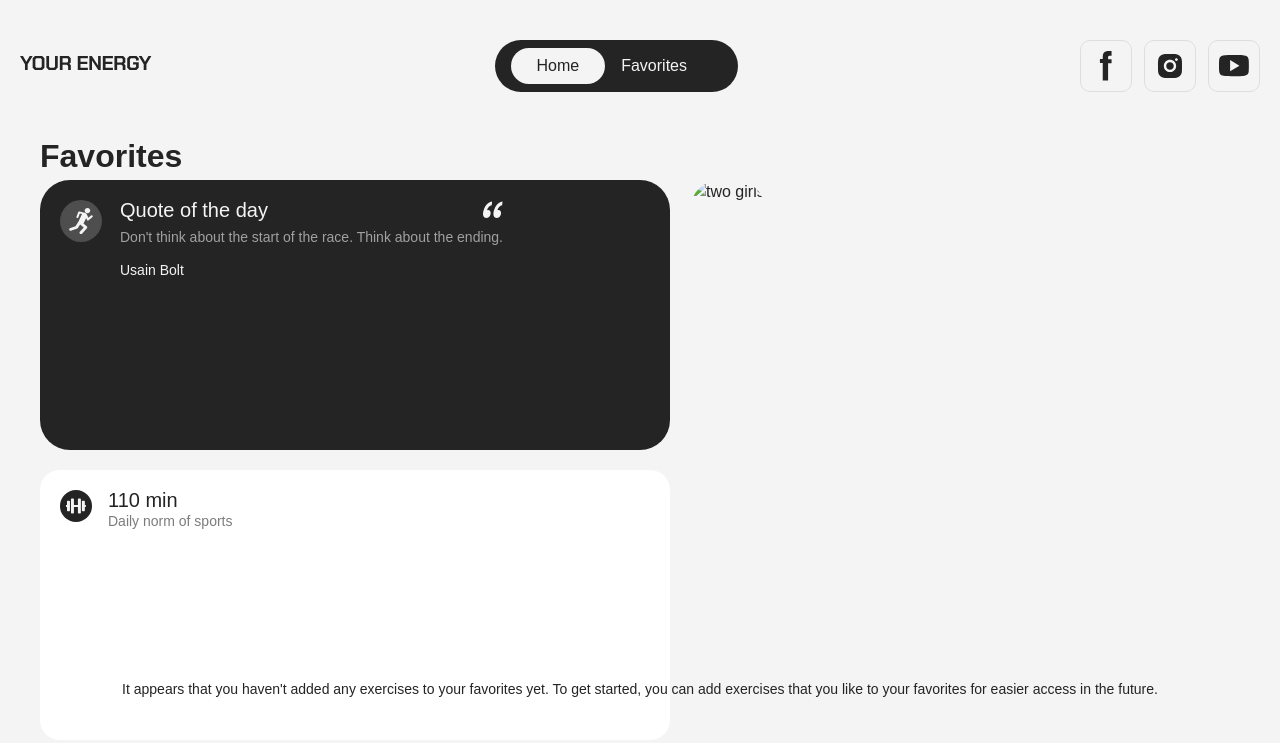
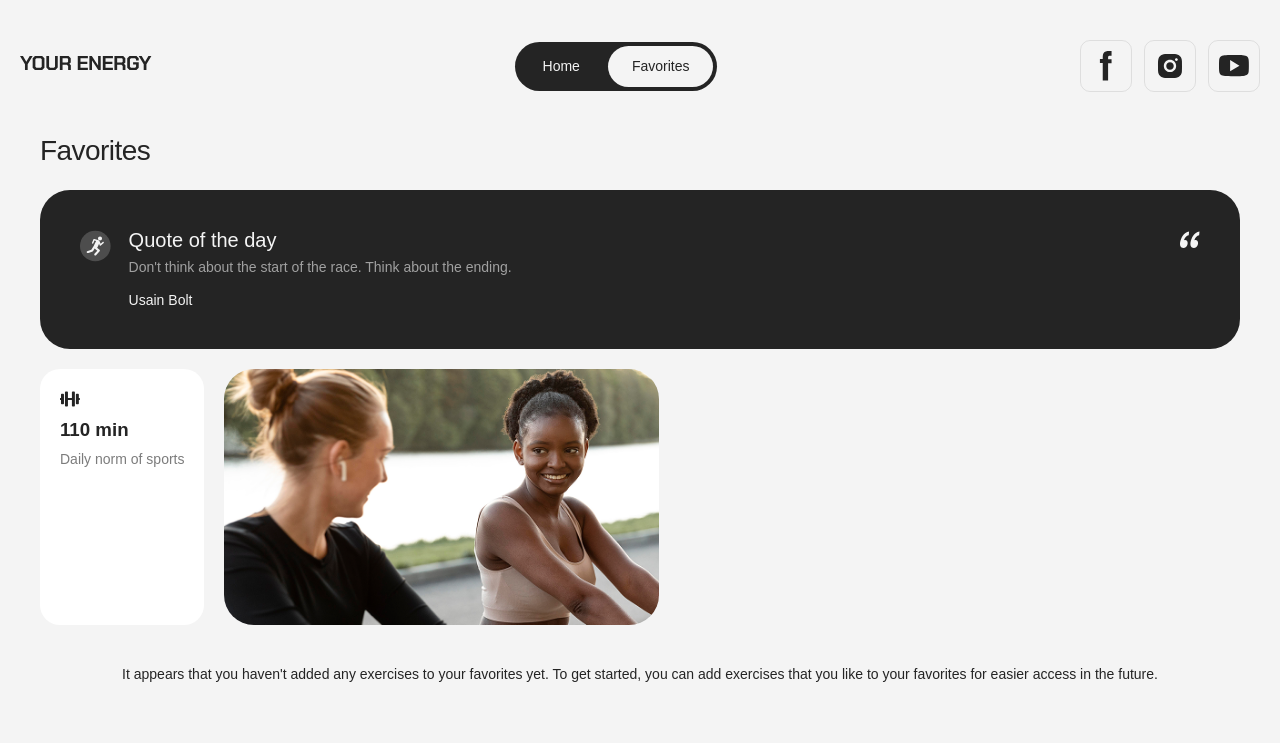
Before and after one commit to miyu-di/Your-Energy, a website built with Vite: page src/favorites.html in a window 1280 px wide. Built offline with nearby package versions, Linux system fonts and the light colour scheme; no server answers.

Commit message:
upd favorite

```diff
--- a/src/css/favorites.css
+++ b/src/css/favorites.css
@@ -1,3 +1,32 @@
+.main-title {
+  font-weight: 400;
+  font-size: 28px;
+
+  line-height: 38px;
+  letter-spacing: -0.02em;
+  margin-bottom: 20px;
+}
+
+.fav-quote-container {
+  display: flex;
+  flex-direction: column;
+  gap: 20px;
+  margin-bottom: 20px;
+}
+
+.fav-quote-box {
+  display: flex;
+  border-radius: 30px;
+  background-color: #242424;
+  padding: 20px;
+  gap: 18px;
+}
+
+
+.fav-min-icon {
+  fill: #242424;
+}
+
 .fav-text {
   font-weight: 400;
   font-size: 14px;
@@ -7,12 +36,27 @@
 }
 
 .favorites-empty-message {
-    padding: 20px;
+  padding: 20px;
 }
 
+.fav-min-box {
+  border-radius: 20px;
+  background-color: #ffffff;
+  padding: 20px;
+}
+
+.daily-container {
+  display: flex;
+  flex-direction: column;
+  gap: 20px;
+}
+
+.fav-min-header {
+  margin-bottom: 6px;
+}
 
 .fav-card {
-  background-color: #FFFFFF;
+  background-color: #ffffff;
   padding: 16px;
   border-radius: 15px;
   width: 335px;
@@ -24,7 +68,7 @@
 }
 
 .fav-badge {
-    border: 1px solid #242424;
+  border: 1px solid #242424;
   border-radius: 15px;
   padding: 5px 8px;
   font-weight: 500;
@@ -38,9 +82,9 @@
   fill: none;
 }
 
-
-.fav-trash-btn, .fav-start-btn {
-    border: none;
+.fav-trash-btn,
+.fav-start-btn {
+  border: none;
   background: transparent;
   display: flex;
   align-items: center;
@@ -54,7 +98,7 @@
 }
 
 .fav-info {
-    display: flex;
+  display: flex;
   gap: 10px;
 
   list-style: none;
@@ -63,3 +107,28 @@
   width: 100%;
   overflow: hidden;
 }
+
+@media screen and (min-width: 768px) {
+  .daily-container {
+    display: flex;
+    flex-direction: row;
+  }
+
+  .fav-quote-box {
+    padding: 40px;
+  }
+
+  .fav-quote-content {
+    width: 100%;
+  }
+
+  .fav-min-line {
+    width: 100%;
+  }
+}
+
+@media screen and (min-width: 1440px) {
+  .fav-container {
+    display: flex;
+  }
+}
--- a/src/css/header.css
+++ b/src/css/header.css
@@ -44,22 +44,26 @@
   .header-nav-list {
     display: flex;
     align-items: center;
-    gap: 16px;
-    padding: 8px 16px;
-    width: 211px;
+    gap: 4px;
+    padding: 4px;
+    width: auto;
     border-radius: 60px;
     background: #242424;
   }
 
   .header-nav-link {
-    color: #F4F4F4;
-  }
-  .header-nav-link-active {
     display: flex;
-    padding: 6px 26px;
+    padding: 10px 24px;
     justify-content: center;
     align-items: center;
     border-radius: 30px;
+    color: #F4F4F4;
+    font-size: 14px;
+    transition: all 0.3s ease;
+    text-decoration: none;
+  }
+
+  .header-nav-link-active {
     background-color: #F4F4F4;
     color: #242424;
   }
--- a/src/css/mobile-menu.css
+++ b/src/css/mobile-menu.css
@@ -10,19 +10,16 @@
   padding: 20px;
   background-color: #242424;
   color: #f4f4f4;
-
-  @media screen and (min-width: 768px) {
-    display: none;
-  }
 }
 
 .mobile-menu-wrapper {
-  width: 100%;
-  height: 100%;
+  /* width: 100%;
+  height: 100%; */
   padding-top: 20px;
   padding-left: 20px;
   padding-right: 20px;
   padding-bottom: 48px;
+
 
   display: flex;
   flex-direction: column;
@@ -58,3 +55,7 @@
   align-items: center;
   row-gap: 22px;
 }
+
+@media screen and (min-width: 768px) {
+    display: none;
+  }
--- a/src/css/quote.css
+++ b/src/css/quote.css
@@ -12,11 +12,15 @@
 
 .quote-box {
   display: flex;
-  width: 100%;
+  /* width: 100%; */
   border-radius: 30px;
   background-color: #242424;
   padding: 20px;
   gap: 18px;
+}
+
+.quote-content {
+  width: 243px;
 }
 
 .quote-header {
--- a/src/favorites.html
+++ b/src/favorites.html
@@ -3,6 +3,7 @@
   <head>
     <meta charset="UTF-8" />
     <meta http-equiv="X-UA-Compatible" content="IE=edge" />
+    <link rel="icon" type="image/svg+xml" href="./public/favicon.svg" />
     <meta name="viewport" content="width=device-width, initial-scale=1.0" />
     <title>Your-Energy</title>
     <link rel="stylesheet" href="./css/styles.css" />
@@ -15,11 +16,12 @@
       <div class="container">
         <h1 class="main-title">Favorites</h1>
 
-        <div class="quote-of-the-container">
-          <div class="quote-box">
+        <div class="fav-container">
+        <div class="fav-quote-container">
+          <div class="fav-quote-box">
             <svg
-              width="42"
-              height="42"
+              width="32"
+              height="32"
               viewBox="0 0 32 32"
               fill="none"
               xmlns="http://www.w3.org/2000/svg"
@@ -41,7 +43,7 @@
               />
             </svg>
 
-            <div>
+            <div class="fav-quote-content">
               <div class="quote-header">
                 <h3 class="quote-title">Quote of the day</h3>
                 <svg class="quote-inverted-commas-svg" width="20" height="20">
@@ -57,41 +59,47 @@
             </div>
           </div>
 
-          <div>
-            <img
-              class="quote-img"
-              srcset="
-                ./images/favorite/women-working-out-mobile-1x.png   335w,
-                ./images/favorite/women-working-out-mobile-2x.png   670w,
-                ./images/favorite/women-working-out-tablet1x.png    704w,
-                ./images/favorite/women-working-out-tablet-2x.png  1472w,
-                ./images/favorite/women-working-out-desktop-1x.png  736w,
-                ./images/favorite/women-working-out-desktop-2x.png 1408w
-              "
-              src="../src/images/favorite/women-working-out-desktop1x.png"
-              alt="two girls"
-            />
-          </div>
+          <div class="daily-container">
 
-          <div class="min-box">
-            <div class="min-line">
-              <div class="min-icon-wrap">
-                <svg class="min-icon" width="20" height="20">
+          <div class="fav-min-box">
+            <div class="fav-min-line">
+                <svg class="fav-min-icon" width="20" height="20">
                   <use
                     class="dumbbell-icon"
                     href="../images/icons.svg#dumbbell"
                   ></use>
                 </svg>
-              </div>
-              <div class="min-info">
-                <h3 class="min-header">110 min</h3>
+              <div class="fav-min-info">
+                <h3 class="fav-min-header">110 min</h3>
                 <p class="min-title">Daily norm of sports</p>
               </div>
             </div>
           </div>
+
+              <div>
+                <img
+                  class="quote-img"
+                  srcset="
+                    ./images/favorite/women-working-out-mobile1x.png   335w,
+                    ./images/favorite/women-working-out-mobile2x.png   670w,
+                    ./images/favorite/women-working-out-tablet1x.png    704w,
+                    ./images/favorite/women-working-out-tablet2x.png  1472w,
+                    ./images/favorite/women-working-out-desktop1x.png  736w,
+                    ./images/favorite/women-working-out-desktop2x.png 1408w
+                  "
+                  src="./images/favorite/women-working-out-desktop1x.png"
+                  alt="a"
+                />
+              </div>
+          </div>
+
         </div>
 
-        <load src="./partials/fav-list.html" />
+        <div>
+          <load src="./partials/fav-list.html" />
+        </div>
+        </div>
+
       </div>
     </main>
     <div class="modal-backdrop is-hidden" id="exercise-modal"></div>
--- /dev/null
+++ b/src/js/page-switch.js
@@ -0,0 +1,16 @@
+const currentPath = window.location.pathname;
+const homePage = document.querySelector('#Home');
+const favoritesPage = document.querySelector('#Favorites');
+
+document.addEventListener('DOMContentLoaded', pageSwitch());
+
+function pageSwitch() {
+  homePage.classList.remove('header-nav-link-active');
+  favoritesPage.classList.remove('header-nav-link-active');
+
+  if (!currentPath.includes('favorites.html')) {
+    homePage.classList.add('header-nav-link-active');
+  } else {
+    favoritesPage.classList.add('header-nav-link-active');
+  }
+}
--- a/src/main.js
+++ b/src/main.js
@@ -6,3 +6,5 @@ import('./js/filters');
 import('./js/modals');
 import('./js/subscription')
 import('./js/favorites')
+
+import('./js/page-switch')
--- a/src/partials/header.html
+++ b/src/partials/header.html
@@ -9,10 +9,10 @@
     <nav class="header-nav">
       <ul class="header-nav-list">
         <li class="header-nav-item">
-          <a class="header-nav-link header-nav-link-active" href="../index.html">Home</a>
+          <a class="header-nav-link" href="../index.html" id="Home">Home</a>
         </li>
         <li class="header-nav-item">
-          <a class="header-nav-link" href="../favorites.html">Favorites</a>
+          <a class="header-nav-link" href="../favorites.html" id="Favorites">Favorites</a>
         </li>
       </ul>
     </nav>
```
Also changed, not shown: src/partials/mobile-menu.html (+1 -1 lines), src/partials/quote.html (+3 -3 lines).
